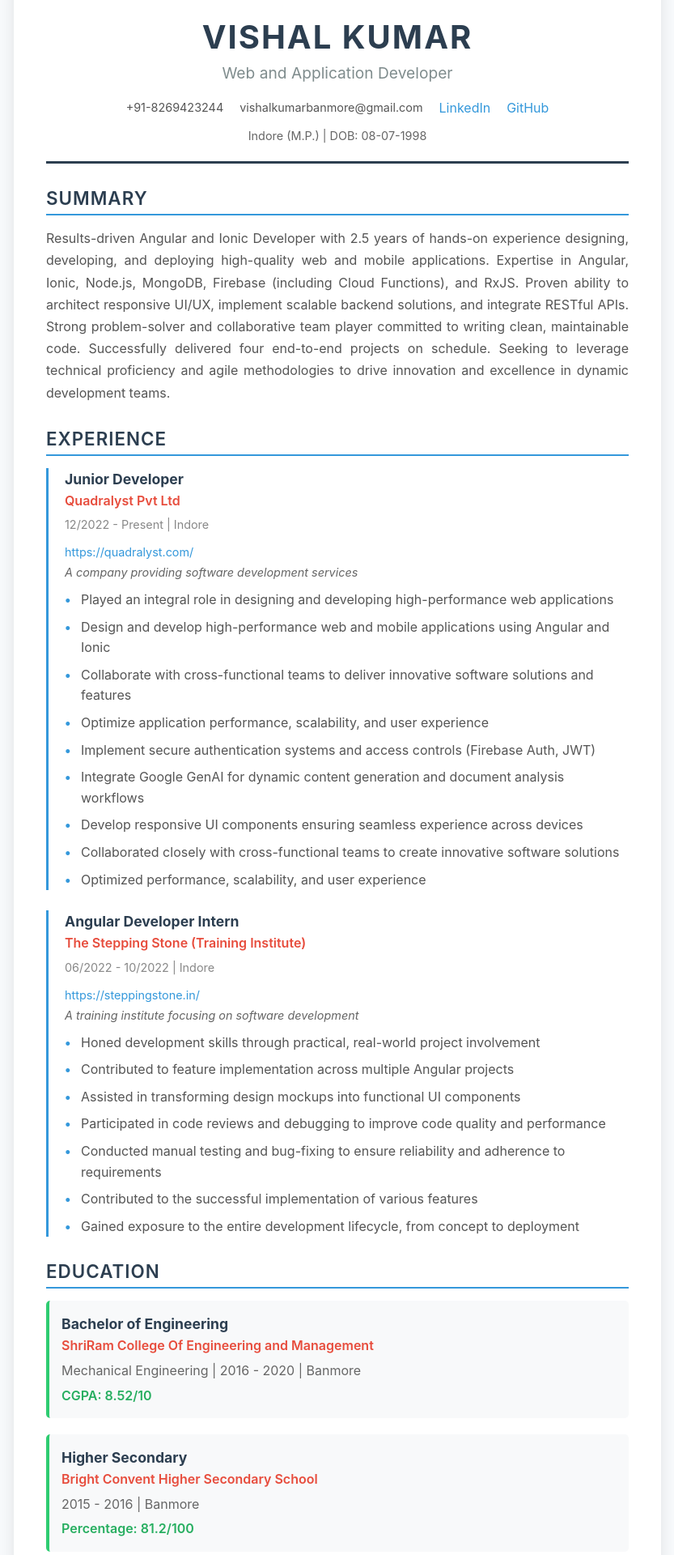
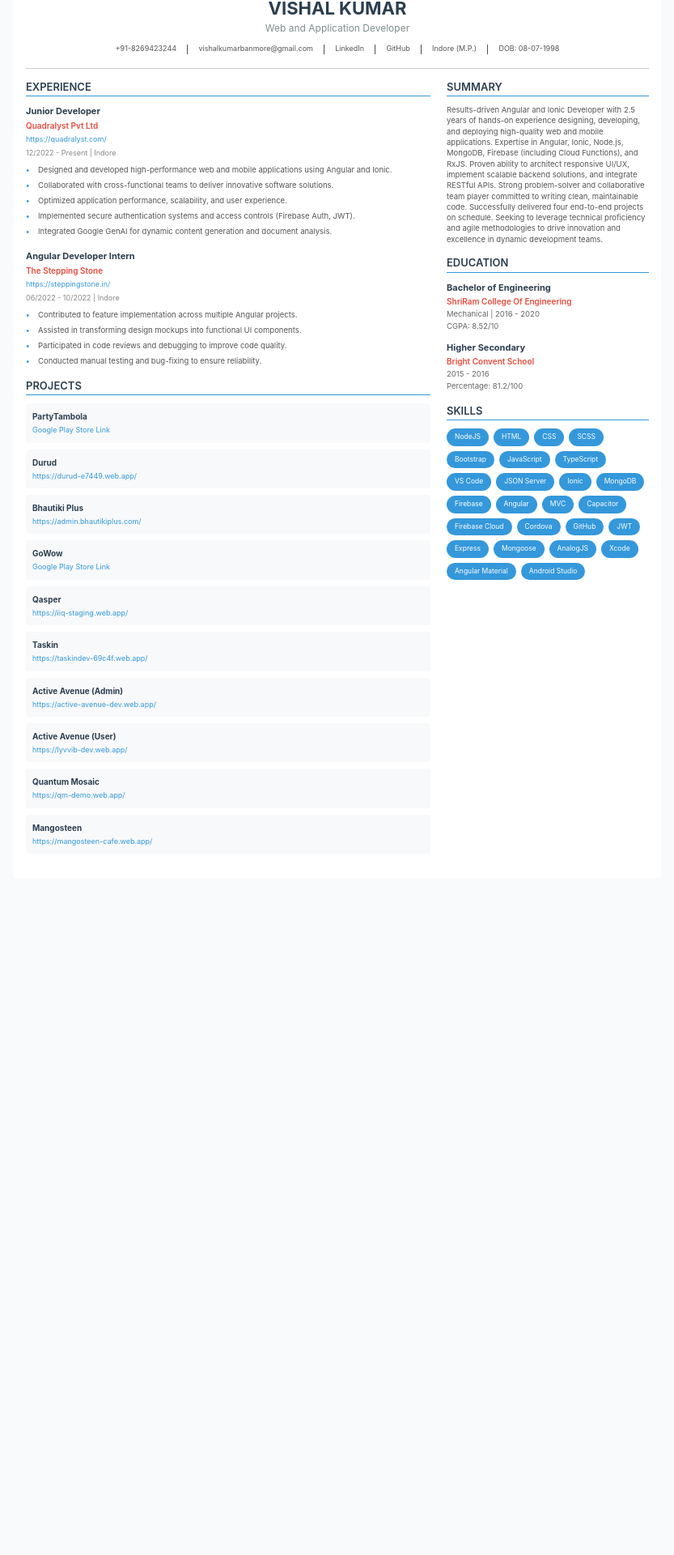
Before and after one commit to vksahani/anil-sen, an Angular app: page /resume in a window 1280 px wide. Shown: the part 18-1938 px from the top of the page at 81% size, without its empty margins (223-1056 px from the left). After the commit the page ends 1102 px from the top, so only its background shows below. Built offline with nearby package versions, Linux system fonts and the light colour scheme.

Commit message:
refactor: update resume layout and styling for improved readability and structure

```diff
--- a/src/app/features/resume/resume.component.html
+++ b/src/app/features/resume/resume.component.html
@@ -4,126 +4,52 @@
     <h1>VISHAL KUMAR</h1>
     <div class="title">Web and Application Developer</div>
     <div class="contact-info">
-      <span>+91-8269423244</span>
-      <span>vishalkumarbanmore@gmail.com</span>
-      <a href="https://www.linkedin.com/in/vishal-kumar-2ab7ab146" target="_blank">LinkedIn</a>
-      <a href="https://github.com/vishal-quadralyst" target="_blank">GitHub</a>
+      <span>+91-8269423244</span> |
+      <span>vishalkumarbanmore@gmail.com</span> |
+      <a href="https://www.linkedin.com/in/vishal-kumar-2ab7ab146" target="_blank">LinkedIn</a> |
+      <a href="https://github.com/vishal-quadralyst" target="_blank">GitHub</a> |
+      <span>Indore (M.P.)</span> |
+      <span>DOB: 08-07-1998</span>
     </div>
-    <div class="location-dob">Indore (M.P.) | DOB: 08-07-1998</div>
   </header>
 
-  <!-- Summary -->
-  <section class="section">
-    <h2>Summary</h2>
-    <p class="summary-text">
-      Results-driven Angular and Ionic Developer with 2.5 years of hands-on experience designing, developing, and
-      deploying high-quality web and mobile applications. Expertise in Angular, Ionic, Node.js, MongoDB, Firebase
-      (including Cloud Functions), and RxJS. Proven ability to architect responsive UI/UX, implement scalable backend
-      solutions, and integrate RESTful APIs. Strong problem-solver and collaborative team player committed to writing
-      clean, maintainable code. Successfully delivered four end-to-end projects on schedule. Seeking to leverage
-      technical proficiency and agile methodologies to drive innovation and excellence in dynamic development teams.
-    </p>
-  </section>
-
+  <div class="main-layout">
+    <div class="left-column">
       <!-- Experience -->
       <section class="section">
         <h2>Experience</h2>
-
         <div class="experience-item">
           <div class="job-header">
             <div class="job-title">Junior Developer</div>
             <div class="company-info">
-          <span class="company-name">Quadralyst Pvt Ltd</span>
+              <span class="company-name">Quadralyst Pvt Ltd</span> <br>
+              <a href="https://quadralyst.com/" class="company-url" target="_blank">https://quadralyst.com/</a>
             </div>
             <div class="duration-location">12/2022 - Present | Indore</div>
-        <a href="https://quadralyst.com/" class="company-url" target="_blank">https://quadralyst.com/</a>
-        <div class="company-description">A company providing software development services</div>
           </div>
-
           <ul class="responsibilities">
-        <li>Played an integral role in designing and developing high-performance web applications</li>
-        <li>Design and develop high-performance web and mobile applications using Angular and Ionic</li>
-        <li>Collaborate with cross-functional teams to deliver innovative software solutions and features</li>
-        <li>Optimize application performance, scalability, and user experience</li>
-        <li>Implement secure authentication systems and access controls (Firebase Auth, JWT)</li>
-        <li>Integrate Google GenAI for dynamic content generation and document analysis workflows</li>
-        <li>Develop responsive UI components ensuring seamless experience across devices</li>
-        <li>Collaborated closely with cross-functional teams to create innovative software solutions</li>
-        <li>Optimized performance, scalability, and user experience</li>
+            <li>Designed and developed high-performance web and mobile applications using Angular and Ionic.</li>
+            <li>Collaborated with cross-functional teams to deliver innovative software solutions.</li>
+            <li>Optimized application performance, scalability, and user experience.</li>
+            <li>Implemented secure authentication systems and access controls (Firebase Auth, JWT).</li>
+            <li>Integrated Google GenAI for dynamic content generation and document analysis.</li>
           </ul>
         </div>
-
         <div class="experience-item">
           <div class="job-header">
             <div class="job-title">Angular Developer Intern</div>
             <div class="company-info">
-          <span class="company-name">The Stepping Stone (Training Institute)</span>
+              <span class="company-name">The Stepping Stone</span> <br>
+              <a href="https://steppingstone.in/" class="company-url" target="_blank">https://steppingstone.in/</a>
             </div>
             <div class="duration-location">06/2022 - 10/2022 | Indore</div>
-        <a href="https://steppingstone.in/" class="company-url" target="_blank">https://steppingstone.in/</a>
-        <div class="company-description">A training institute focusing on software development</div>
           </div>
-
           <ul class="responsibilities">
-        <li>Honed development skills through practical, real-world project involvement</li>
-        <li>Contributed to feature implementation across multiple Angular projects</li>
-        <li>Assisted in transforming design mockups into functional UI components</li>
-        <li>Participated in code reviews and debugging to improve code quality and performance</li>
-        <li>Conducted manual testing and bug-fixing to ensure reliability and adherence to requirements</li>
-        <li>Contributed to the successful implementation of various features</li>
-        <li>Gained exposure to the entire development lifecycle, from concept to deployment</li>
+            <li>Contributed to feature implementation across multiple Angular projects.</li>
+            <li>Assisted in transforming design mockups into functional UI components.</li>
+            <li>Participated in code reviews and debugging to improve code quality.</li>
+            <li>Conducted manual testing and bug-fixing to ensure reliability.</li>
           </ul>
-    </div>
-  </section>
-
-  <!-- Education -->
-  <section class="section">
-    <h2>Education</h2>
-
-    <div class="education-item">
-      <div class="degree">Bachelor of Engineering</div>
-      <div class="institution">ShriRam College Of Engineering and Management</div>
-      <div class="field-year">Mechanical Engineering | 2016 - 2020 | Banmore</div>
-      <div class="grade">CGPA: 8.52/10</div>
-    </div>
-
-    <div class="education-item">
-      <div class="degree">Higher Secondary</div>
-      <div class="institution">Bright Convent Higher Secondary School</div>
-      <div class="field-year">2015 - 2016 | Banmore</div>
-      <div class="grade">Percentage: 81.2/100</div>
-    </div>
-  </section>
-
-  <!-- Skills -->
-  <section class="section">
-    <h2>Skills</h2>
-    <div class="skills-container">
-      <span class="skill-tag">NodeJS</span>
-      <span class="skill-tag">HTML</span>
-      <span class="skill-tag">CSS</span>
-      <span class="skill-tag">SCSS</span>
-      <span class="skill-tag">Bootstrap</span>
-      <span class="skill-tag">JavaScript</span>
-      <span class="skill-tag">TypeScript</span>
-      <span class="skill-tag">VS Code</span>
-      <span class="skill-tag">JSON Server</span>
-      <span class="skill-tag">Ionic</span>
-      <span class="skill-tag">MongoDB</span>
-      <span class="skill-tag">Firebase</span>
-      <span class="skill-tag">Angular</span>
-      <span class="skill-tag">MVC</span>
-      <span class="skill-tag">Capacitor</span>
-      <span class="skill-tag">Firebase Cloud</span>
-      <span class="skill-tag">Cordova</span>
-      <span class="skill-tag">GitHub</span>
-      <span class="skill-tag">JWT</span>
-      <span class="skill-tag">Express</span>
-      <span class="skill-tag">Mongoose</span>
-      <span class="skill-tag">AnalogJS</span>
-      <span class="skill-tag">Xcode</span>
-      <span class="skill-tag">Angular Material</span>
-      <span class="skill-tag">Android Studio</span>
         </div>
       </section>
 
@@ -180,3 +106,64 @@
         </div>
       </section>
     </div>
+
+    <div class="right-column">
+      <!-- Summary -->
+      <section class="section">
+        <h2>Summary</h2>
+        <p class="summary-text">
+          Results-driven Angular and Ionic Developer with 2.5 years of hands-on experience designing, developing, and deploying high-quality web and mobile applications. Expertise in Angular, Ionic, Node.js, MongoDB, Firebase (including Cloud Functions), and RxJS. Proven ability to architect responsive UI/UX, implement scalable backend solutions, and integrate RESTful APIs. Strong problem-solver and collaborative team player committed to writing clean, maintainable code. Successfully delivered four end-to-end projects on schedule. Seeking to leverage technical proficiency and agile methodologies to drive innovation and excellence in dynamic development teams.
+        </p>
+      </section>
+
+      <!-- Education -->
+      <section class="section">
+        <h2>Education</h2>
+        <div class="education-item">
+          <div class="degree">Bachelor of Engineering</div>
+          <div class="institution">ShriRam College Of Engineering</div>
+          <div class="field-year">Mechanical | 2016 - 2020</div>
+          <div class="grade">CGPA: 8.52/10</div>
+        </div>
+        <div class="education-item">
+          <div class="degree">Higher Secondary</div>
+          <div class="institution">Bright Convent School</div>
+          <div class="field-year">2015 - 2016</div>
+          <div class="grade">Percentage: 81.2/100</div>
+        </div>
+      </section>
+
+      <!-- Skills -->
+      <section class="section">
+        <h2>Skills</h2>
+        <div class="skills-container">
+          <span class="skill-tag">NodeJS</span>
+          <span class="skill-tag">HTML</span>
+          <span class="skill-tag">CSS</span>
+          <span class="skill-tag">SCSS</span>
+          <span class="skill-tag">Bootstrap</span>
+          <span class="skill-tag">JavaScript</span>
+          <span class="skill-tag">TypeScript</span>
+          <span class="skill-tag">VS Code</span>
+          <span class="skill-tag">JSON Server</span>
+          <span class="skill-tag">Ionic</span>
+          <span class="skill-tag">MongoDB</span>
+          <span class="skill-tag">Firebase</span>
+          <span class="skill-tag">Angular</span>
+          <span class="skill-tag">MVC</span>
+          <span class="skill-tag">Capacitor</span>
+          <span class="skill-tag">Firebase Cloud</span>
+          <span class="skill-tag">Cordova</span>
+          <span class="skill-tag">GitHub</span>
+          <span class="skill-tag">JWT</span>
+          <span class="skill-tag">Express</span>
+          <span class="skill-tag">Mongoose</span>
+          <span class="skill-tag">AnalogJS</span>
+          <span class="skill-tag">Xcode</span>
+          <span class="skill-tag">Angular Material</span>
+          <span class="skill-tag">Android Studio</span>
+        </div>
+      </section>
+    </div>
+  </div>
+</div>
--- a/src/app/features/resume/resume.component.scss
+++ b/src/app/features/resume/resume.component.scss
@@ -2,61 +2,54 @@
   margin: 0;
   padding: 0;
   box-sizing: border-box;
+  font-size: 10px; /* Base font size */
 }
 
 body {
   font-family: 'Segoe UI', Tahoma, Geneva, Verdana, sans-serif;
-  line-height: 1.6;
+  line-height: 1.3;
   color: #333;
-  background-color: #f5f5f5;
-  padding: 20px;
+  background-color: #fff;
 }
 
 .resume-container {
   max-width: 800px;
   margin: 0 auto;
   background: white;
-  padding: 40px;
-  box-shadow: 0 0 20px rgba(0, 0, 0, 0.1);
-  border-radius: 8px;
+  padding: 15px;
 }
 
 .header {
   text-align: center;
-  border-bottom: 3px solid #2c3e50;
-  padding-bottom: 20px;
-  margin-bottom: 30px;
+  border-bottom: 1px solid #ccc;
+  padding-bottom: 10px;
+  margin-bottom: 15px;
 }
 
 .header h1 {
-  font-size: 2.5em;
+  font-size: 2.2em;
   font-weight: bold;
   color: #2c3e50;
-  margin-bottom: 5px;
-  letter-spacing: 2px;
+  margin-bottom: 2px;
 }
 
 .header .title {
   font-size: 1.2em;
   color: #7f8c8d;
-  margin-bottom: 15px;
+  margin-bottom: 8px;
 }
 
 .contact-info {
   display: flex;
   justify-content: center;
-  gap: 20px;
+  gap: 12px;
   flex-wrap: wrap;
-  margin-bottom: 10px;
+  margin-bottom: 5px;
 }
 
-.contact-info span {
+.contact-info span, .contact-info a {
   font-size: 0.9em;
   color: #555;
-}
-
-.contact-info a {
-  color: #3498db;
   text-decoration: none;
 }
 
@@ -64,40 +57,43 @@ body {
   text-decoration: underline;
 }
 
-.location-dob {
-  font-size: 0.9em;
-  color: #666;
-  margin-top: 10px;
+
+
+.main-layout {
+  display: flex;
+  gap: 20px;
+}
+
+.left-column {
+  flex: 2;
+}
+
+.right-column {
+  flex: 1;
 }
 
 .section {
-  margin-bottom: 30px;
+  margin-bottom: 15px;
 }
 
 .section h2 {
-  font-size: 1.4em;
+  font-size: 1.3em;
   color: #2c3e50;
-  border-bottom: 2px solid #3498db;
-  padding-bottom: 5px;
-  margin-bottom: 15px;
+  border-bottom: 1px solid #3498db;
+  padding-bottom: 3px;
+  margin-bottom: 10px;
   text-transform: uppercase;
-  letter-spacing: 1px;
 }
 
 .summary-text {
-  text-align: justify;
+  text-align: left;
   color: #555;
-  line-height: 1.7;
+  line-height: 1.4;
+  font-size: 0.95em;
 }
 
 .experience-item {
-  margin-bottom: 25px;
-  border-left: 3px solid #3498db;
-  padding-left: 20px;
-}
-
-.job-header {
-  margin-bottom: 10px;
+  margin-bottom: 15px;
 }
 
 .job-title {
@@ -108,18 +104,13 @@ body {
 
 .company-info {
   color: #666;
-  margin-bottom: 5px;
+  margin-bottom: 3px;
+  font-size: 1em;
 }
 
 .company-name {
   font-weight: 600;
   color: #e74c3c;
-}
-
-.duration-location {
-  font-size: 0.9em;
-  color: #888;
-  margin-bottom: 10px;
 }
 
 .company-url {
@@ -132,11 +123,10 @@ body {
   text-decoration: underline;
 }
 
-.company-description {
-  font-style: italic;
-  color: #666;
-  margin-bottom: 10px;
+.duration-location {
   font-size: 0.9em;
+  color: #888;
+  margin-bottom: 5px;
 }
 
 .responsibilities {
@@ -145,10 +135,11 @@ body {
 }
 
 .responsibilities li {
-  margin-bottom: 8px;
-  padding-left: 20px;
+  margin-bottom: 4px;
+  padding-left: 15px;
   position: relative;
   color: #555;
+  font-size: 0.95em;
 }
 
 .responsibilities li:before {
@@ -157,14 +148,11 @@ body {
   font-weight: bold;
   position: absolute;
   left: 0;
+  font-size: 1em;
 }
 
 .education-item {
-  margin-bottom: 20px;
-  padding: 15px;
-  background-color: #f8f9fa;
-  border-radius: 5px;
-  border-left: 4px solid #2ecc71;
+  margin-bottom: 10px;
 }
 
 .degree {
@@ -176,56 +164,50 @@ body {
 .institution {
   color: #e74c3c;
   font-weight: 600;
+  font-size: 1em;
 }
 
-.field-year {
+.field-year, .grade {
   color: #666;
-  margin: 5px 0;
-}
-
-.grade {
-  color: #27ae60;
-  font-weight: 600;
+  font-size: 0.95em;
 }
 
 .skills-container {
   display: flex;
   flex-wrap: wrap;
-  gap: 10px;
+  gap: 6px;
 }
 
 .skill-tag {
   background-color: #3498db;
   color: white;
-  padding: 8px 15px;
-  border-radius: 20px;
-  font-size: 0.9em;
-  font-weight: 500;
+  padding: 4px 10px;
+  border-radius: 12px;
+  font-size: 0.85em;
 }
 
 .projects-grid {
   display: grid;
-  grid-template-columns: repeat(auto-fit, minmax(250px, 1fr));
-  gap: 15px;
+  grid-template-columns: 1fr;
+  gap: 8px;
 }
 
 .project-item {
+  padding: 8px;
+  border-radius: 4px;
   background-color: #f8f9fa;
-  padding: 15px;
-  border-radius: 5px;
-  border-left: 4px solid #9b59b6;
 }
 
 .project-name {
   font-weight: bold;
   color: #2c3e50;
-  margin-bottom: 5px;
+  font-size: 1em;
 }
 
 .project-link {
   color: #3498db;
   text-decoration: none;
-  font-size: 0.85em;
+  font-size: 0.9em;
   word-break: break-all;
 }
 
@@ -233,34 +215,18 @@ body {
   text-decoration: underline;
 }
 
-.footer {
-  text-align: center;
-  margin-top: 40px;
-  padding-top: 20px;
-  border-top: 1px solid #ddd;
-  color: #888;
-  font-size: 0.8em;
-}
-
 @media print {
   body {
     background-color: white;
     padding: 0;
   }
-
   .resume-container {
     box-shadow: none;
     padding: 20px;
+    max-width: 100%;
+  }
+  @page {
+    size: A4;
+    margin: 1cm;
   }
 }
-
-@media (max-width: 768px) {
-  .contact-info {
-    flex-direction: column;
-    gap: 10px;
-  }
-
-  .projects-grid {
-    grid-template-columns: 1fr;
-  }
-}
```
Lines whose indentation alone changed are shown as unchanged.
